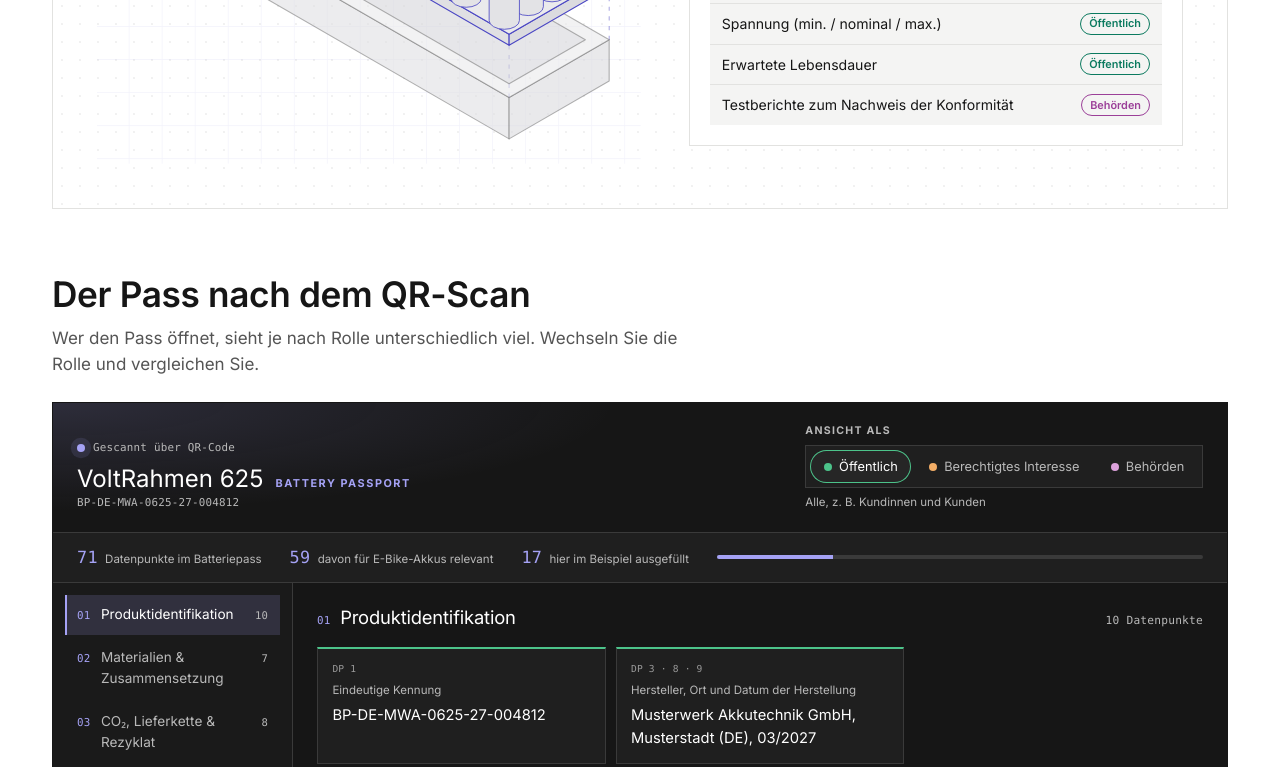
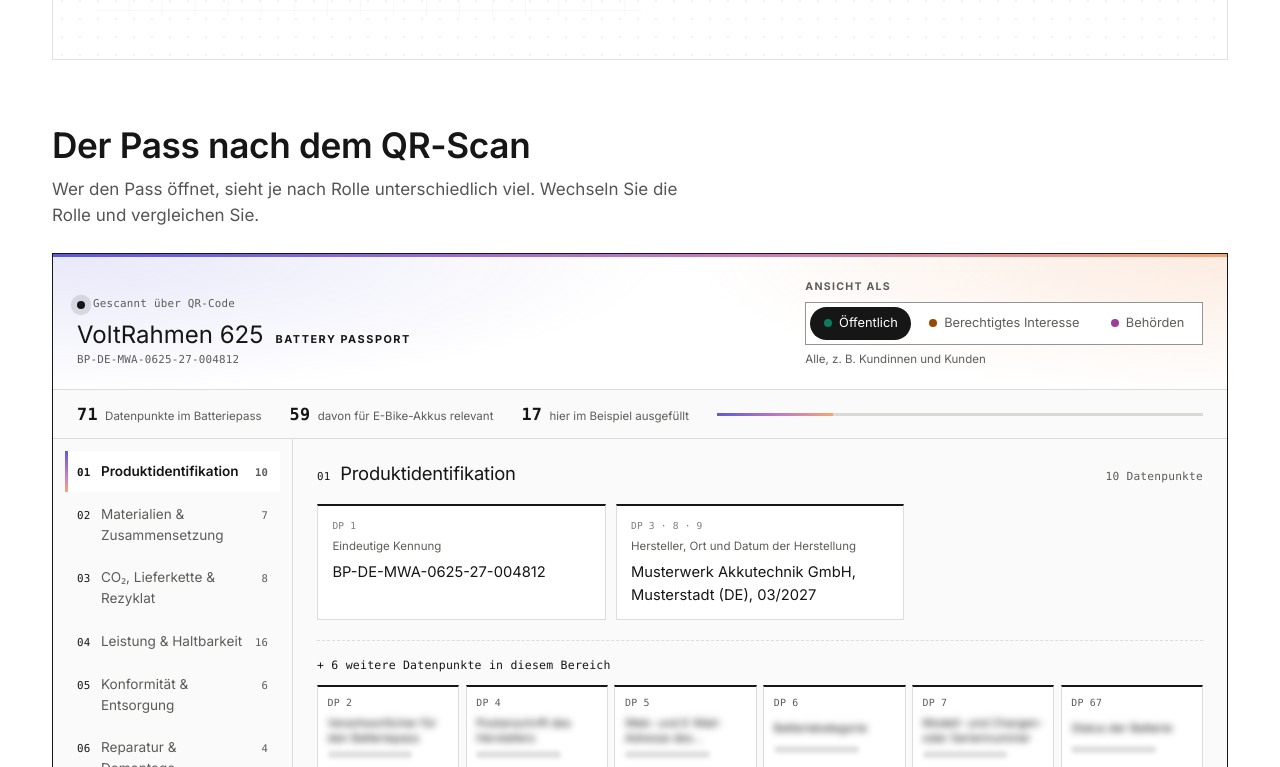
Before and after one commit to Gutierreez1412/DPP_Check, an Astro site: page /de/pilot/batterien in a window 1280 px wide. Shown: the part 2033-2800 px from the top of the page. Built offline with nearby package versions, Linux system fonts and the light colour scheme; Astro itself is replaced by a stand-in of ours.

Commit message:
Pilot-Seite: Kachel im Kopf höher, Schritte als Karten, Pass-Viewer hell im FR-Design
Co-Authored-By: Claude Sonnet 5.5 <noreply@anthropic.com>

```diff
--- a/src/components/Pilot.astro
+++ b/src/components/Pilot.astro
@@ -171,10 +171,10 @@ const dpZahl = {
     <ol class="pilot-schritte">
       {
         pilot.schritte.map((s, i) => (
-          <li>
-            <span class="pilot-mono pilot-schritte__nr">0{i + 1}</span>
+          <li class={i === 1 ? "card-inverse" : "card"}>
+            <span class="tag">0{i + 1}</span>
             <h3>{t(s.titel)}</h3>
-            <p>{t(s.text)}</p>
+            <p class={i === 1 ? "" : "muted"}>{t(s.text)}</p>
             {"zugriffsstufen_zeigen" in s && s.zugriffsstufen_zeigen && (
               <ul class="pilot-schritte__stufen">
                 {stufen.map((st) => (
--- a/src/styles/pilot-hell.css
+++ b/src/styles/pilot-hell.css
@@ -104,6 +104,15 @@
 .landing .pilot-hero {
   align-items: start;
 }
+/* Kachel ragt auf Desktop in den Farbverlauf-Kopf hinein, damit links unten
+   weniger Leerraum bleibt. */
+@media (min-width: 861px) {
+  .landing .pilot-produkt {
+    margin-top: -13rem;
+    z-index: 2;
+    box-shadow: 0 12px 32px rgba(22, 22, 22, 0.08);
+  }
+}
 .landing .pilot-hero__lede {
   color: var(--color-text);
   font-size: 1.1rem;
@@ -125,13 +134,22 @@
   font-weight: 600;
   letter-spacing: -0.01em;
 }
-.landing .pilot-schritte li:not(.stufe-chip) {
-  background: #fff;
-  border: 1px solid var(--p-linie);
+/* Drei Schritte: gleiche Karten wie auf der Startseite (card / card-inverse,
+   Stil in landing.css) */
+.landing .pilot-schritte {
+  gap: 1.5rem;
 }
 .landing .pilot-schritte h3 {
+  margin: 0;
   font-family: inherit;
+  font-size: 1.5rem;
   font-weight: 600;
+}
+.landing .pilot-schritte p.muted {
+  color: var(--color-text-muted);
+}
+.landing .pilot-schritte .card-inverse p {
+  color: var(--color-on-inverse);
 }
 
 /* Typenschilder in den Zeichnungen: weiße Schilder mit dünner Linie */
@@ -171,26 +189,23 @@
   color: #9b3f98;
 }
 
-/* Pass-Ansicht: die eine dunkle Fläche der Seite (neutrales Schwarz, Indigo-Akzent) */
+/* Pass-Ansicht: Formen wie in pilot.css (Kacheln, Pillen-Rollen, Register mit
+   Akzentstreifen), Farben hell: Weiß, Schwarz, Haarlinien. */
 .landing .pilot .pass-viewer {
-  --p-bg: #161616;
-  --p-panel: #1f1f1f;
-  --p-panel-2: #262626;
-  --p-linie: #3a3a3a;
-  --p-text: #ffffff;
-  --p-schwach: #b9b9b9;
-  --p-akzent: #a5a2f5;
-  --p-akzent-soft: rgba(165, 162, 245, 0.16);
-  --p-oeffentlich: #4cc38a;
-  --p-berechtigt: #f2ad66;
-  --p-behoerden: #dba0da;
-  background-color: #161616;
-  border: 1px solid #161616;
+  --p-bg: #fff;
+  --p-panel: #fff;
+  --p-panel-2: #f6f6f5;
+  --p-linie: #dcdcda;
+  --p-text: #161616;
+  --p-schwach: #5c5c5a;
+  --p-akzent: #161616;
+  --p-akzent-soft: #f1f1ef;
+  background: #fff;
+  border: 1px solid var(--color-text);
   border-radius: 0;
   box-shadow: none;
 }
 .landing .pilot .pass-viewer .rollen,
-.landing .pilot .pass-viewer .rolle,
 .landing .pilot .pass-viewer .register__tab,
 .landing .pilot .pass-viewer .feld,
 .landing .pilot .pass-viewer .feld__unklar summary,
@@ -202,7 +217,97 @@
   border-radius: 99px;
 }
 .landing .pilot .pass-viewer :focus-visible {
-  outline-color: #fff;
+  outline-color: var(--color-text);
+}
+/* Farbe: Kopf mit zarter Tönung im FR-Verlauf (wie der Seiten-Kopf), Gradient-
+   Linie oben, Kennzahlen und Register in abgestuften Grautönen, Inhalt auf
+   #fafafa mit weißen Kacheln. */
+.landing .pilot .pass-viewer {
+  position: relative;
+  background: var(--color-bg-alt);
+}
+.landing .pilot .pass-viewer::before {
+  content: "";
+  position: absolute;
+  inset: 0 0 auto;
+  height: 3px;
+  background: var(--gradient-accent);
+}
+.landing .pilot .pass-viewer__leiste {
+  padding-top: 1.6rem;
+  background:
+    radial-gradient(
+      70% 160% at 100% 0%,
+      rgba(242, 166, 118, 0.22),
+      transparent 65%
+    ),
+    radial-gradient(
+      80% 160% at 0% 0%,
+      rgba(91, 91, 214, 0.14),
+      transparent 65%
+    ),
+    #fff;
+}
+.landing .pilot .pass-viewer__zahlen {
+  background: var(--color-bg-sunken);
+}
+.landing .pilot .pass-viewer__zahlen dd {
+  font-weight: 600;
+}
+.landing .pilot .pass-viewer__balken {
+  height: 3px;
+  border-radius: 0;
+  background: #d9d9d6;
+}
+.landing .pilot .pass-viewer__balken span {
+  background: var(--gradient-accent);
+}
+.landing .pilot .register {
+  background: var(--color-bg-sunken);
+}
+.landing .pilot .register__tab[aria-selected="true"] {
+  background: #fff;
+  box-shadow: none;
+  position: relative;
+  font-weight: 600;
+}
+.landing .pilot .register__tab[aria-selected="true"]::before {
+  content: "";
+  position: absolute;
+  inset: 0 auto 0 0;
+  width: 3px;
+  background: linear-gradient(180deg, #5b5bd6, #c27bc0 55%, #f2a676);
+}
+.landing .pilot .register__inhalt {
+  background: var(--color-bg-alt);
+}
+.landing .pilot .pass-viewer .rollen {
+  background: #fff;
+  border-color: var(--color-control);
+}
+.landing .pilot .rolle[aria-pressed="true"] {
+  background: var(--color-text);
+  color: #fff;
+  box-shadow: none;
+}
+.landing .pilot .pass-viewer__fuss {
+  background: #fff;
+}
+.landing .pilot .feld__unklar details {
+  color: #7a4a00;
+}
+.landing .pilot .feld__unklar summary {
+  background: #fbf0dc;
+}
+.landing .pilot .weitere__dp {
+  background: #fff;
+  border-top-color: var(--color-text);
+}
+.landing .pilot .pass-viewer .feld {
+  border-top-color: var(--color-text);
+}
+.landing .pilot .weitere__wert {
+  background: rgba(22, 22, 22, 0.14);
 }
 
 /* Eckdaten der Produkt-Karte in Schwarz statt Indigo */
```
